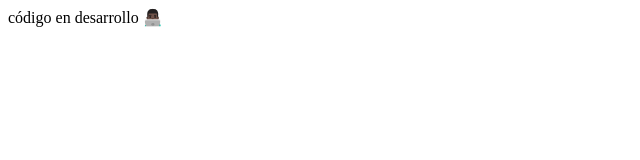
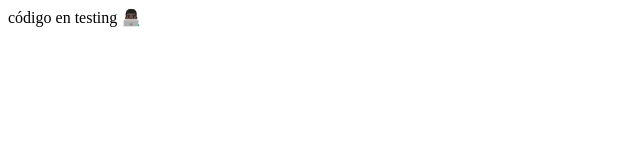
Before and after one commit to ThankedDeer/EJEMPLOBEDU, a plain HTML site: page index.html in a window 1280 px wide. Shown: the full height of the page, 0-640 px from the left. Drawn offline with Linux system fonts and the light colour scheme.

Commit message:
se agrega cambia develop por testing

```diff
--- a/index.html
+++ b/index.html
@@ -6,6 +6,7 @@
     <title>Develop</title>
 </head>
 <body>
-    código en desarrollo 👨🏿‍💻
+    código en testing 👨🏿‍💻
+
 </body>
 </html>
```
